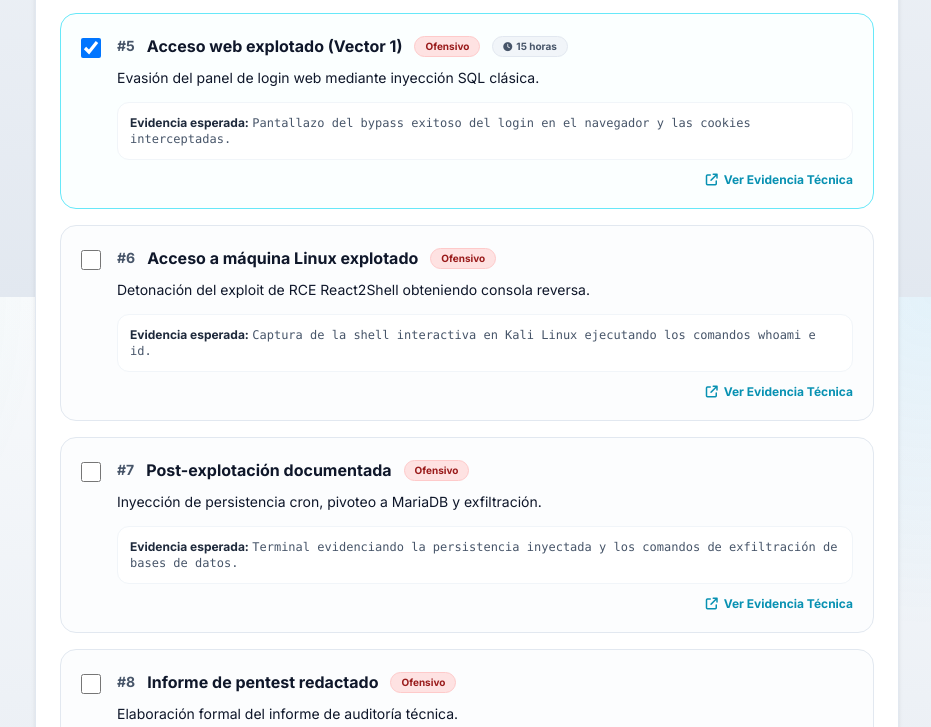
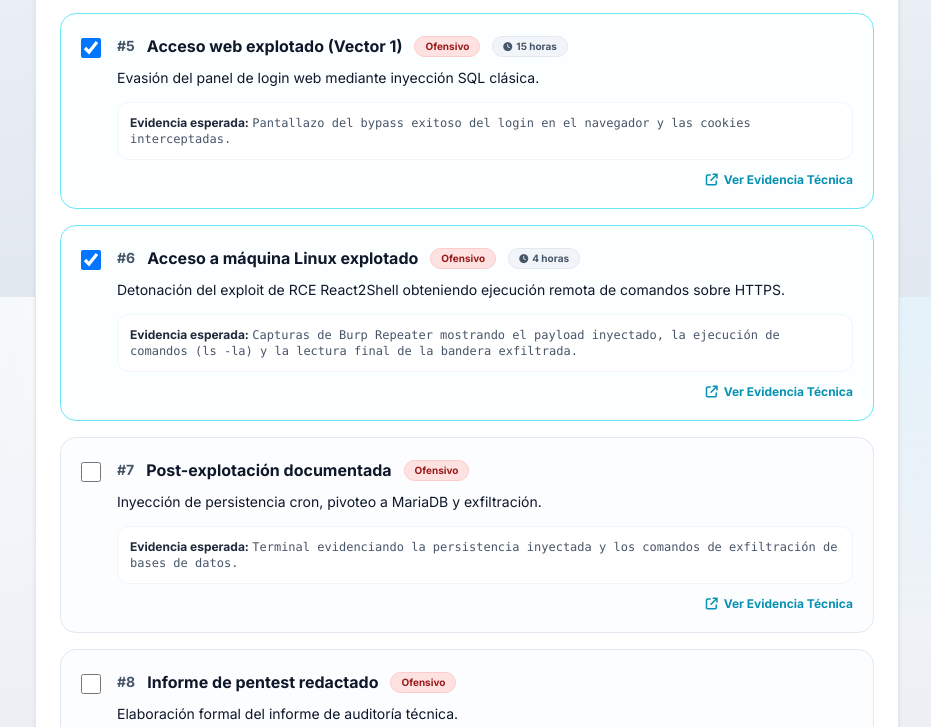
Before and after one commit to AaronSGomez/tfg-masterciber, a plain HTML site: page validador.html in a window 1280 px wide. Shown: the part 1303-2030 px from the top of the page, without its empty margins (349-1280 px from the left). Drawn offline with nearby package versions, Linux system fonts and the light colour scheme.

Commit message:
ataque react2shell documentado y completado

```diff
--- a/validador.html
+++ b/validador.html
@@ -91,7 +91,7 @@
             { id: 3, title: "Reconocimiento con 5 herramientas", block: "Ofensivo", desc: "Ejecución del set de herramientas OSINT/Escaneo desde Kali.", evidence: "Capturas de consola con: Nmap, DNSdumpster, The Harvester, SpiderFoot y script Python.", link: "exploit/recon.html", time: "7 horas (Análisis pasivo, dig, Spiderfoot y automatización)" },
             { id: 4, title: "Análisis de vulnerabilidades con CVE", block: "Ofensivo", desc: "Ejecución del análisis con OpenVAS identificando CVE-2025-55182.", evidence: "Reporte PDF de OpenVAS / Greenbone con el CVSS Score y mitigación recomendada.", link: "exploit/exploit.html#vuln", time: "5.15 horas" },
             { id: 5, title: "Acceso web explotado (Vector 1)", block: "Ofensivo", desc: "Evasión del panel de login web mediante inyección SQL clásica.", evidence: "Pantallazo del bypass exitoso del login en el navegador y las cookies interceptadas.", link: "exploit/exploit.html", time: "15 horas" },
-            { id: 6, title: "Acceso a máquina Linux explotado", block: "Ofensivo", desc: "Detonación del exploit de RCE React2Shell obteniendo consola reversa.", evidence: "Captura de la shell interactiva en Kali Linux ejecutando los comandos whoami e id.", link: "exploit/exploit.html" },
+            { id: 6, title: "Acceso a máquina Linux explotado", block: "Ofensivo", desc: "Detonación del exploit de RCE React2Shell obteniendo ejecución remota de comandos sobre HTTPS.", evidence: "Capturas de Burp Repeater mostrando el payload inyectado, la ejecución de comandos (ls -la) y la lectura final de la bandera exfiltrada.", link: "exploit/exploit.html", time: "4 horas" },
             { id: 7, title: "Post-explotación documentada", block: "Ofensivo", desc: "Inyección de persistencia cron, pivoteo a MariaDB y exfiltración.", evidence: "Terminal evidenciando la persistencia inyectada y los comandos de exfiltración de bases de datos.", link: "exploit/post.html" },
             { id: 8, title: "Informe de pentest redactado", block: "Ofensivo", desc: "Elaboración formal del informe de auditoría técnica.", evidence: "Documento formal con estructura ejecutiva y matriz de severidades estimadas según CVSS v3.1.", link: "exploit/pentest.html" },
             { id: 9, title: "Análisis SAST ejecutado", block: "Dev Seguro", desc: "Ejecución del análisis estático del código Next.js mediante Semgrep.", evidence: "Captura del reporte generado por Semgrep categorizando vulnerabilidades de inyección.", link: "pipeline/analysis.html#sast-semgrep", time: "2 horas (Paso 1: Análisis SAST con Semgrep - 4h en total para SAST/DAST)" },
@@ -119,6 +119,7 @@
             3: true,   // Reconocimiento perimetral
             4: true,   // Análisis de vulnerabilidades (OpenVAS)
             5: true,   // Acceso web explotado (Vector 1)
+            6: true,   // Acceso a máquina Linux explotado
             9: true,   // Análisis SAST
             10: true,  // Análisis DAST
             11: true,  // Modelado de Amenazas
```
